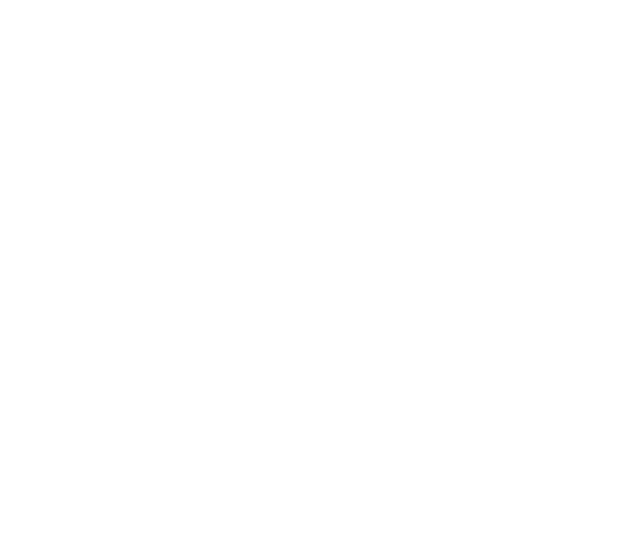
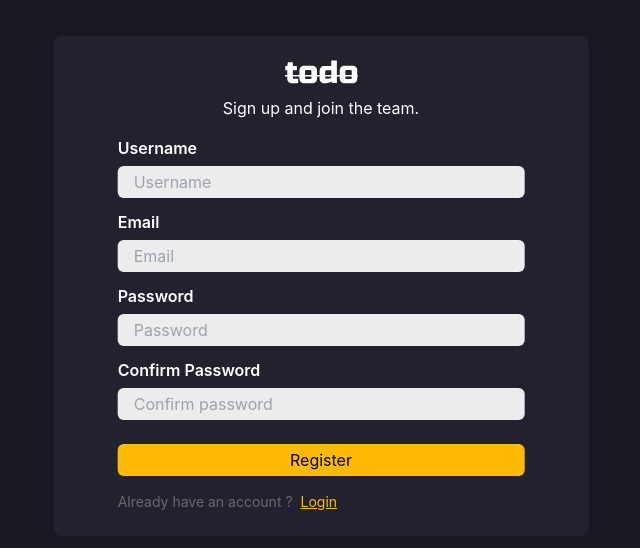
Before and after one commit to Ayub-Ian/todo-client, a React (Create React App) app: page /register in a window 1280 px wide. Shown: the part 114-662 px from the top of the page, without its empty margins (319-959 px from the left). Built offline with nearby package versions, Linux system fonts and the light colour scheme.

Commit message:
Register layout

```diff
--- a/src/features/auth/components/Register.js
+++ b/src/features/auth/components/Register.js
@@ -1,8 +1,52 @@
 import React from 'react'
+import { Link } from 'react-router-dom'
+import { Layout } from './Layout'
 
 function Register() {
   return (
-    <div>Register</div>
+    <Layout>
+      <div className="tw-mt-3">
+        <h3 className=" tw-text-center tw-mb-4">Sign up and join the team.</h3>
+        <div className="tw-flex tw-flex-col tw-gap-3">
+          <div className="tw-w-full">
+            <label className=" tw-font-semibold">Username</label>
+            <input
+              type="text"
+              placeholder="Username"
+              className="tw-w-full tw-py-1 tw-pl-4 tw-rounded-md tw-mt-1.5 tw-bg-shelly tw-text-black tw-outline-none"
+            />
+          </div>
+          <div className="tw-w-full">
+            <label className=" tw-font-semibold">Email</label>
+            <input
+              type="email"
+              placeholder="Email"
+              className="tw-w-full tw-py-1 tw-pl-4 tw-rounded-md tw-mt-1.5 tw-bg-shelly tw-text-black tw-outline-none"
+            />
+          </div>
+          <div className="tw-w-full">
+            <label className=" tw-font-semibold">Password</label>
+            <input
+              type="password"
+              placeholder="Password"
+              className="tw-w-full tw-py-1 tw-pl-4 tw-rounded-md tw-mt-1.5 tw-bg-shelly tw-text-black tw-outline-none"
+            />
+          </div>
+          <div className="tw-w-full">
+            <label className=" tw-font-semibold">Confirm Password</label>
+            <input
+              type="password"
+              placeholder="Confirm password"
+              className="tw-w-full tw-py-1 tw-pl-4 tw-rounded-md tw-mt-1.5 tw-bg-shelly tw-text-black tw-outline-none"
+            />
+          </div>
+          <input type="submit" value="Register" className=" tw-bg-sunflower tw-text-black tw-rounded-md tw-py-1 tw-mt-3" />
+        </div>
+        <span className="tw-flex tw-gap-2 tw-mt-4 tw-text-sm tw-text-grey">
+          <p>Already have an account ?</p><Link to="/login" className=" tw-text-sunflower tw-underline">Login</Link>
+        </span>
+      </div>
+    </Layout>
   )
 }
 
```
